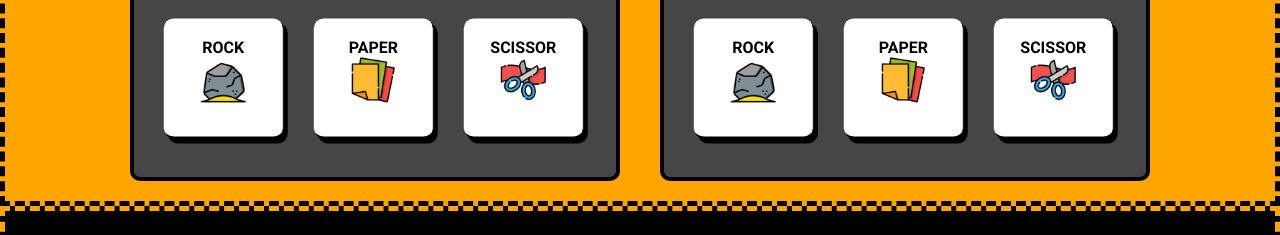
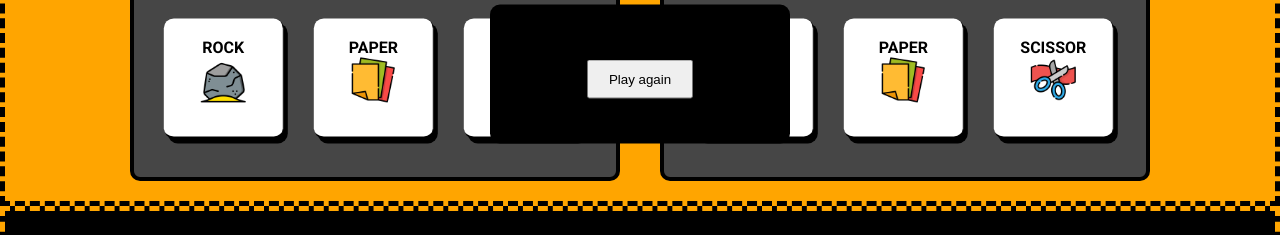
Before and after one commit to mohammedShanid8428/Rock-Paper-Scissor, a plain HTML site: page index.html in a window 1280 px wide. Shown: the part 326-561 px from the top of the page. Drawn offline with Linux system fonts and the light colour scheme.

Commit message:
restart button added and styled

```diff
--- a/index.html
+++ b/index.html
@@ -99,6 +99,12 @@
       </div>
     </div>
   </section>
+  <div class="modal" id="endgameModal">
+    <p class="modal-title" id="endgameMsg"></p>
+    <button class="btn btn-restart" id="restartBtn">Play again</button>
+  </div>
+  <div class="overlay" id="overlay"></div>
+
 
 
 
--- a/style.css
+++ b/style.css
@@ -159,3 +159,38 @@ body {
   color: #fac650;
   margin-bottom: 20px;
 }
+
+.modal {
+  position: fixed;
+  z-index: 1;
+  top: 50%;
+  left: 50%;
+  width: 300px;
+  padding: 30px;
+  border-radius: 10px;
+  background-color: black;
+  text-align: center;
+  font-size: 30px;
+  user-select: none;
+  transform: translate(-50%,-50%) scale(1);
+  transition: 0.2 ease-in-out;
+
+}
+
+.modal.active{
+  transform: translate(-50%,-50%) scale(1);
+}
+
+.modal-title{
+  font-size: 40px;
+  font-weight: bold;
+}
+
+.btn-restart{
+  padding: 10px 20px;
+  margin-top: 25px;
+  margin-bottom: 15px;
+}
+.overlay{
+
+}
```
